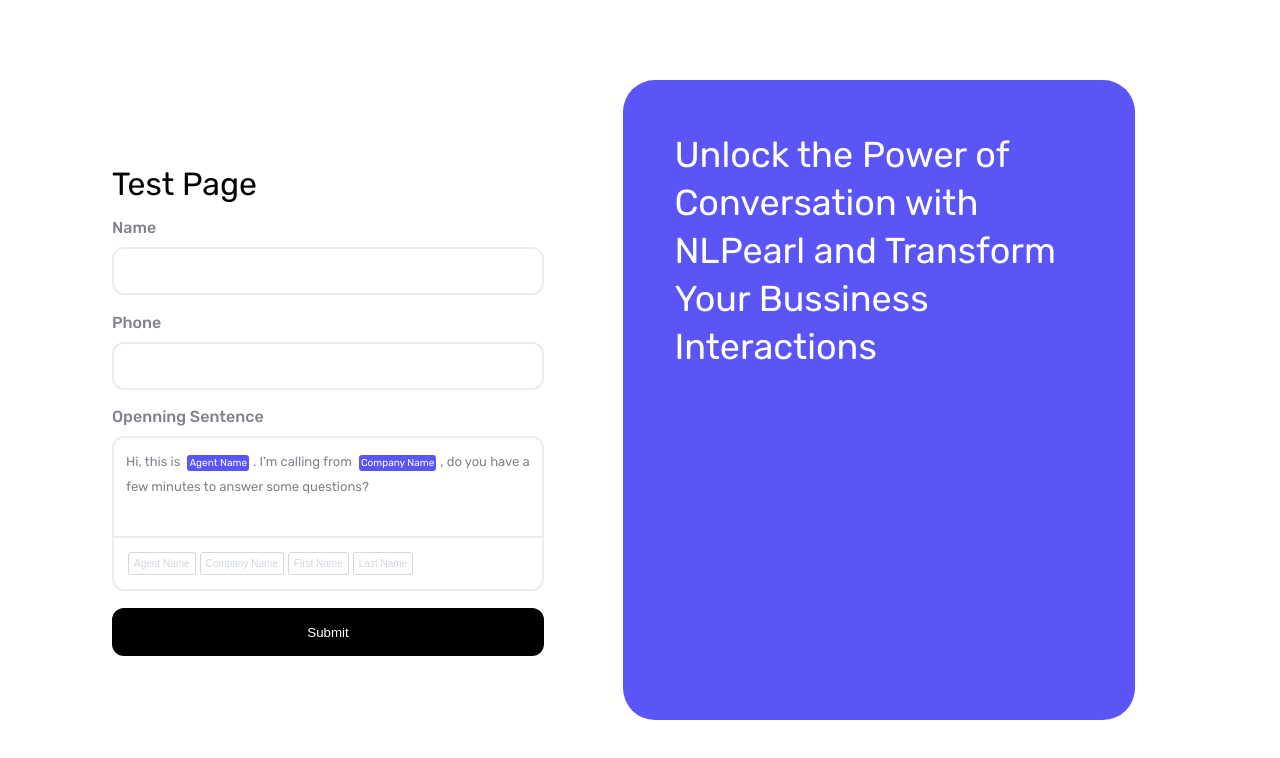
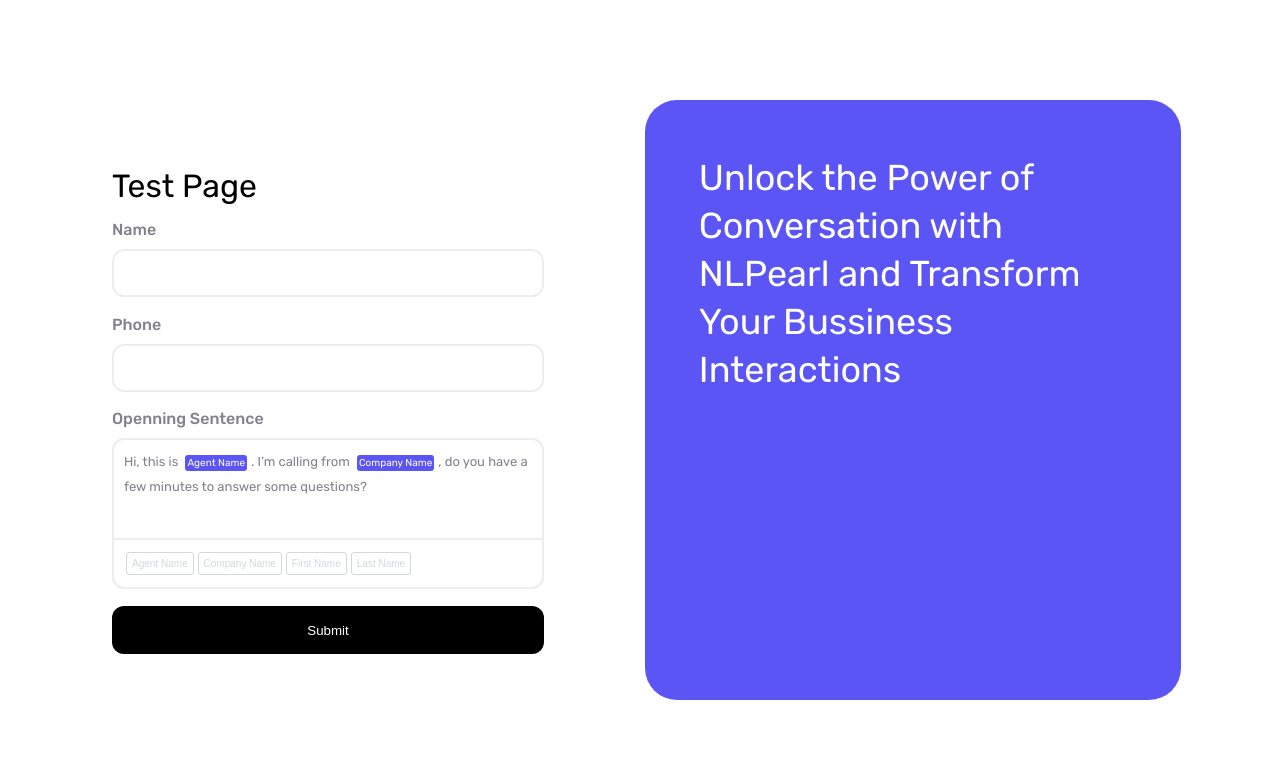
Before and after one commit to PNadya90/NLTestAssignment, an Angular app: page / in a window 1280 px wide. Shown: the top 758 px of the page. Built offline with nearby package versions, Linux system fonts and the light colour scheme.

Commit message:
styles changes

```diff
--- a/src/app/app.component.scss
+++ b/src/app/app.component.scss
@@ -10,15 +10,15 @@
     display: grid !important;
     grid-template-columns: 30rem minmax(30rem, 39rem);
     justify-content: center;
-    gap: 5%;
-    height: 80%;
+    gap: 7%;
+    height: 75%;
     align-items: center;
     aside {
         display: flex;
         min-height: 100%;
         .widget-container {
             border-radius: 2rem;
-            flex-basis: 90%;
+            flex-basis: 98%;
             background-color: var(--primary-color);
             color: white;
             .text {
--- a/src/app/components/form-container/opening-sentence/opening-sentence.component.scss
+++ b/src/app/components/form-container/opening-sentence/opening-sentence.component.scss
@@ -1,5 +1,5 @@
 .contenteditable {
-    padding: 12px;
+    padding: 10px;
     font-size: 13px;
     border: 2px solid var(--regular-field-color);
     min-height: 100px;
@@ -12,7 +12,7 @@
     width: 100%;
     border: 2px solid var(--regular-field-color);
     border-radius: 0 0 12px 12px;
-    padding: 12px;
+    padding: 10px;
     button {
         margin: 2px;
     }
```
